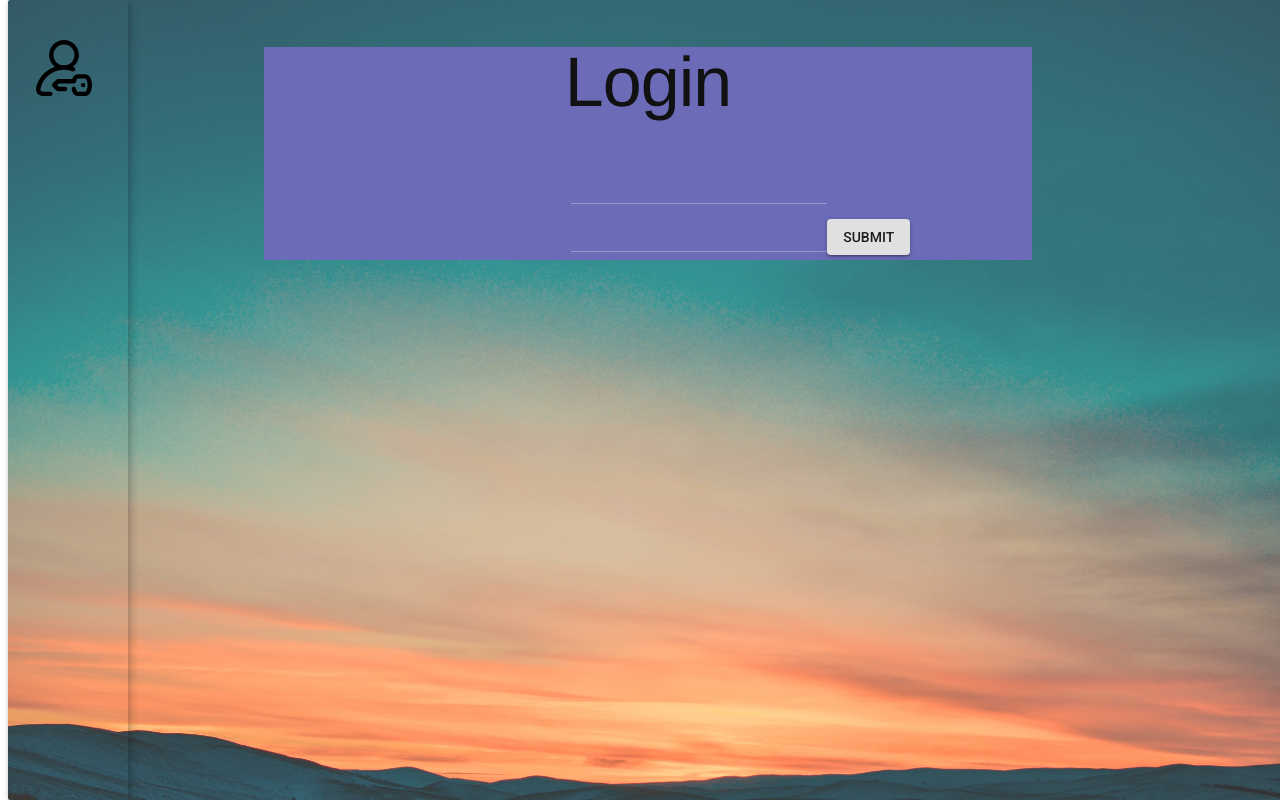
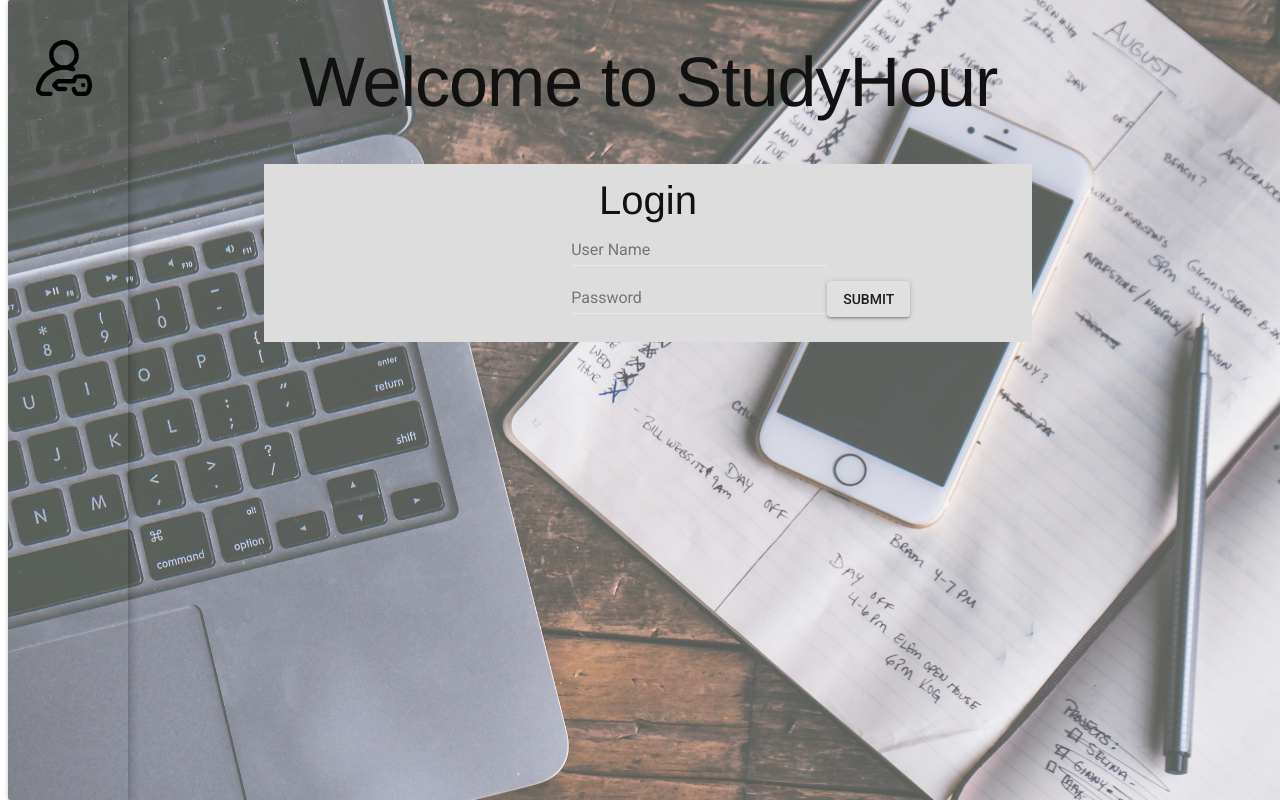
Before and after one commit to elliotvilhelm/StudyHour, a React app in the folder study_hour/: page /Login in a window 1280 px wide. Built offline with nearby package versions, Linux system fonts and the light colour scheme; the HTML template or start-up script is replaced by a standard one.

Commit message:
new background and css stuff

```diff
--- a/study_hour/react-client/src/Components/Background.jsx
+++ b/study_hour/react-client/src/Components/Background.jsx
@@ -1,6 +1,6 @@
 import React, {Component} from 'react';
 
-import background from '../images/background.jpg';
+import background from '../images/background-study.jpg';
 
 const style = {
     display: 'inline-block',
--- a/study_hour/react-client/src/Components/Login.jsx
+++ b/study_hour/react-client/src/Components/Login.jsx
@@ -86,13 +86,18 @@ class Login extends Component {
             <div>
                 <SideBar/>
                 <Paper className='paper'>
+                    <div className='banner-div'>
+                        <h1>Welcome to StudyHour</h1>
+                    </div>
                     <div className='login-div'>
-                        <h1>Login</h1>
+                        <h2>Login</h2>
                         <form>
                         <TextField
                             id="standard-email"
                             label="Email"
+                            type="text"
                             className={classes.textField}
+                            placeholder="User Name"
                             onChange={this.handleChangeUserName}
                             autoComplete="username"
                         />
@@ -101,6 +106,7 @@ class Login extends Component {
                             label="Password"
                             className={classes.textField}
                             type="password"
+                            placeholder="Password"
                             autoComplete="current-password"
                             onChange={this.handleChangePassword}
                         />
--- a/study_hour/react-client/src/styles/style.css
+++ b/study_hour/react-client/src/styles/style.css
@@ -49,7 +49,7 @@
     width: 100%;
     height: 100%;
     z-index: 1000;
-    background: linear-gradient(rgba(255,255,255,0.2), rgba(255,255,255,0.2)), url("../images/background.jpg") !important;
+    background: linear-gradient(rgba(255,255,255,0.2), rgba(255,255,255,0.2)), url("../images/background-study.jpg") !important;
     background-size: cover !important;
     overflow-y: auto;
 }
@@ -99,7 +99,7 @@
     max-height: 40%;
     top: 20%;
     background: transparent;
-    position: fixed;
+    margin: 0 auto;
     /*z-index: 1;*/
 
 }
@@ -272,7 +272,6 @@ h2 { color: #111;
     line-height: 32px;
     margin: 0 0 10px;
     text-align: center;
-    display: inline-block;
 }
 
 h3 { color: #111;
@@ -318,7 +317,9 @@ tr:nth-child(even) {
 }
 
 .login-div {
+    padding-top: 20px;
+    padding-bottom: 20px;
     margin: 0 auto;
-    background: #6b6bb8;
+    background: #dddddd;
     width: 60%;
 }
```
Also changed, not shown: study_hour/react-client/src/images/background-study.jpg (added), 1 other file (tests, documents, lock files or other folders).
